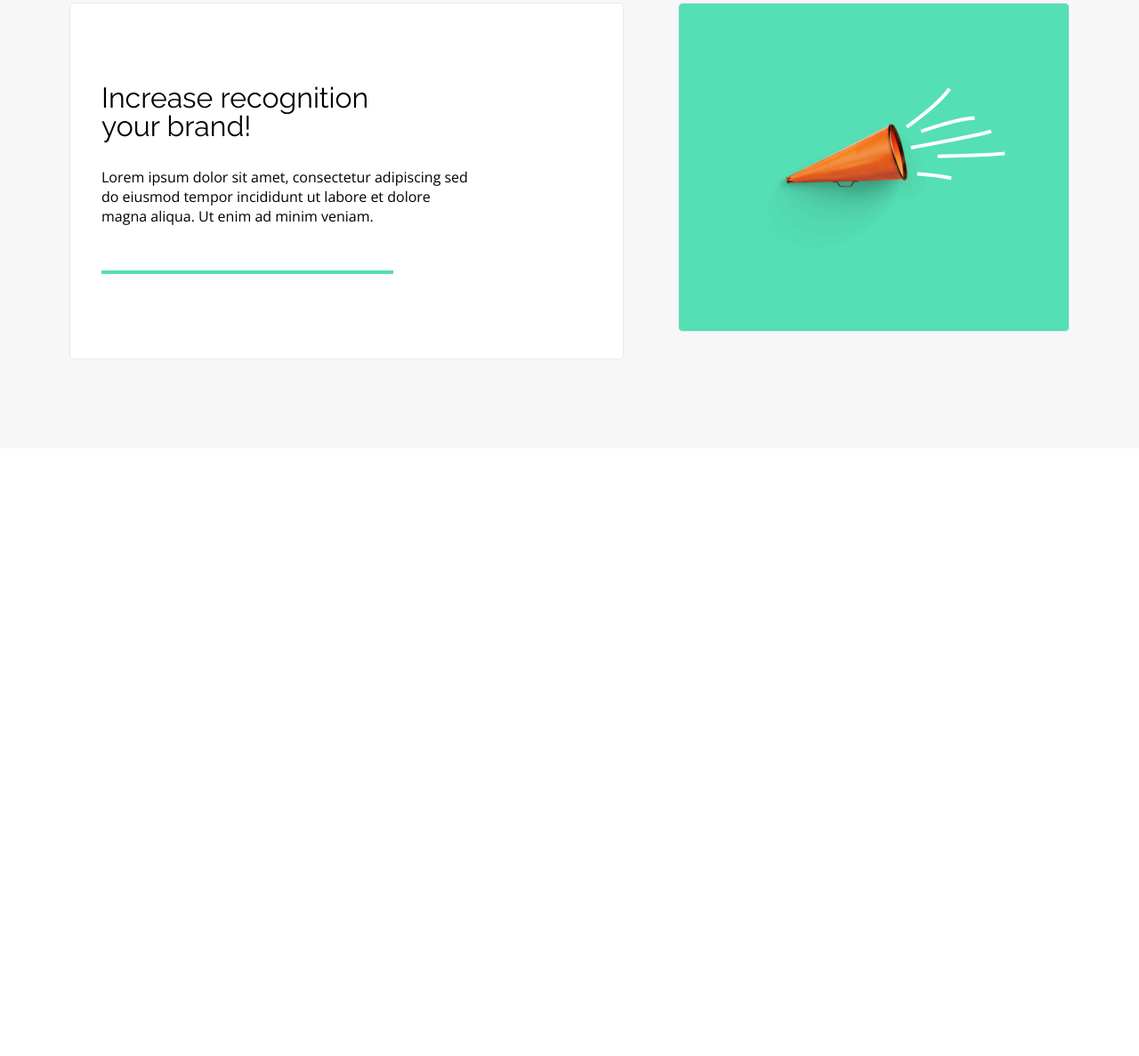
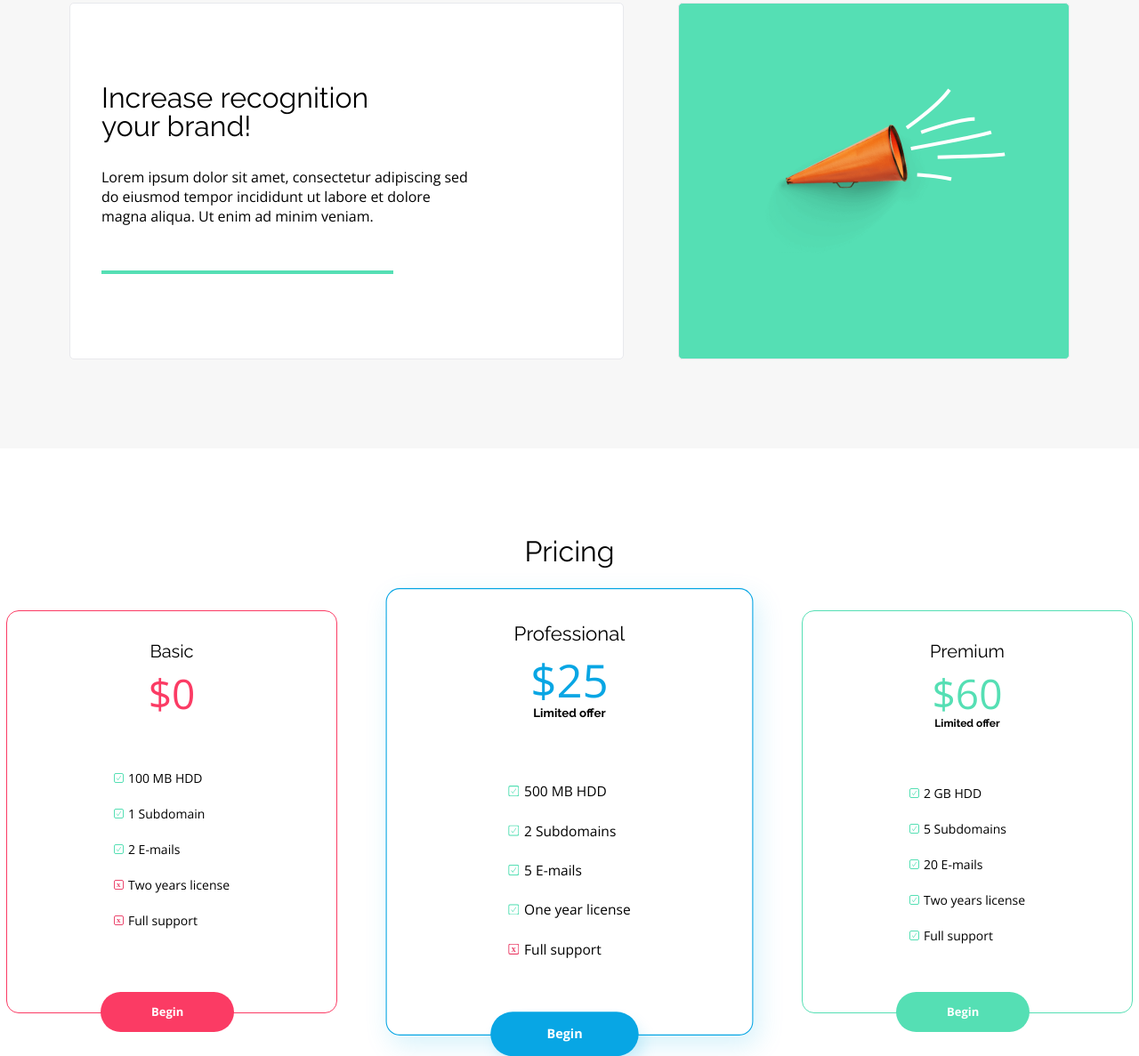
Before and after one commit to JuliuszG/Best-Shop, a plain HTML site: page index.html in a window 1280 px wide. Shown: the part 2289-3476 px from the top of the page at 89% size. Before the commit the page ends 2793 px from the top, so only its background shows below. Drawn offline with nearby package versions, Linux system fonts and the light colour scheme.

Commit message:
5th commit

```diff
--- a/css/styles.css
+++ b/css/styles.css
@@ -286,15 +286,14 @@ nav .nav-container{
 .small-box-image{
     border: 1px solid #E8E9ED;
     border-radius: 5px;
-    width: 440px;
-    height: 370px;
+    flex-grow: 1;
+    display: flex;
+    justify-content: center;
+    align-items: center;
     background: var(--color-green);
     position: relative;
 }
 .small-box-image img{
-    position: absolute;
-    top: calc(50% - 90px);
-    left: calc(50% - 148px);
     width: 296px;
     height: 208px;
 }
@@ -302,3 +301,123 @@ nav .nav-container{
 /* Koniec sekcji 3 */
 
 /* Sekcja 4 */
+.pricing h2{
+    margin: 100px 0 50px;
+    text-align: center;
+    font-family: var(--font-rw);
+    font-weight: 400;
+    font-size: 2rem;
+    color: var(--color-black);
+}
+.pricing-box-container{
+    margin: 0 auto;
+    width: 1266px;
+    display: flex;
+    justify-content: space-between;
+}
+.pricing-box{
+    position: relative;
+    width: 372px;
+    border-radius: 14px;
+    display: flex;
+    flex-direction: column;
+    align-items: center;
+}
+.basic{
+    border: 1px solid var(--color-redish);
+}
+.professional{
+    border: 1px solid var(--color-primary);
+    box-shadow: 5px 10px 27px var(--color-primary-shadow);
+    margin: 0 40px;
+}
+.pricing-box:nth-of-type(2){
+    transform: scale(1.11);
+}
+.professional h3{
+    font-size: 21px;
+}
+.premium{
+    border: 1px solid var(--color-green);
+}
+
+.pricing-box h3{
+    margin: 35px 0 14px;
+    font-family: var(--font-rw);
+    font: 700;
+    color: var(--color-black);
+    font-size: 20px;
+}
+.price{
+    font-family: var(--font-os);
+    font-weight: 300;
+    font-size: 46px;
+}
+.pricing-box:nth-child(1) .price{
+    color: var(--color-redish);
+}
+.pricing-box:nth-child(2) .price{
+    color: var(--color-primary);
+}
+.pricing-box:nth-child(3) .price{
+    color: var(--color-green);
+}
+.pricing-limited{
+    margin-top: 5px;
+    font-family: var(--font-rw);
+    font-weight: 700;
+    font-size: 12px;
+    color: var(--color-black);
+}
+.offer-list{
+    margin: 66px 0 79px;
+}
+.offer-list li{
+    text-align: center;
+    margin-top: 26px;
+    font-family: var(--font-os);
+    font-weight: 400;
+    font-size: 14px;
+    color: var(--color-black);
+}
+.offer-list li:first-child{
+    margin-top: 0;
+}
+.included, .not-included{
+    display: flex;
+}
+.included:before{
+    content: url(../assets/Ckechmark-1.svg);
+    display: block;
+    margin-right: 5px;
+}
+.not-included:before{
+    content: url(../assets/Close.svg);
+    display: block;
+    margin-right: 5px;
+}
+.btn{
+    display: inline-block;
+    border: none;
+    border-radius: 23px;
+    padding: 16px 57px;
+    font-family: var(--font-os);
+    font-weight: 700;
+    font-size: 13px;
+    color: var(--color-white);
+}
+.pricing .btn{
+    position: absolute;
+    bottom: -22px;
+    left: calc(50% - 80px);
+}
+.basic .btn{
+    background: var(--color-redish);
+}
+.professional .btn{
+    background: var(--color-primary);
+    box-shadow: 5px 10px 14px var(--color-primary-shadow);
+}
+.premium .btn{
+    background: var(--color-green);
+}
--- a/index.html
+++ b/index.html
@@ -120,6 +120,53 @@
         </div>
     </section>
     <!-- Koniec sekcji 3 -->
+    <!-- Sekcja 4 -->
+    <section class="pricing">
+        <h2>Pricing</h2>
+        <div class="pricing-box-container">
 
+            <div class="pricing-box basic">
+                <h3>Basic</h3>
+                <span class="price">&dollar;0</span>
+                <ul class="offer-list">
+                    <li class="included">100 MB HDD</li>
+                    <li class="included">1 Subdomain</li>
+                    <li class="included">2 E-mails</li>
+                    <li class="not-included">Two years license</li>
+                    <li class="not-included">Full support</li>
+                </ul>
+                <a href="#" class="btn">Begin</a>
+            </div>
+
+            <div class="pricing-box professional">
+                <h3>Professional</h3>
+                <span class="price">&dollar;25</span>
+                <span class="pricing-limited">Limited offer</span>
+                <ul class="offer-list">
+                    <li class="included">500 MB HDD</li>
+                    <li class="included">2 Subdomains</li>
+                    <li class="included">5 E-mails</li>
+                    <li class="included">One year license</li>
+                    <li class="not-included">Full support</li>
+                </ul>
+                <a href="#" class="btn">Begin</a>
+            </div>
+
+            <div class="pricing-box premium">
+                <h3>Premium</h3>
+                <span class="price">&dollar;60</span>
+                <span class="pricing-limited">Limited offer</span>
+                <ul class="offer-list">
+                    <li class="included">2 GB HDD</li>
+                    <li class="included">5 Subdomains</li>
+                    <li class="included">20 E-mails</li>
+                    <li class="included">Two years license</li>
+                    <li class="included">Full support</li>
+                </ul>
+                <a href="#" class="btn">Begin</a>
+            </div>
+
+        </div>
+    </section>
 </body>
 </html>
```
